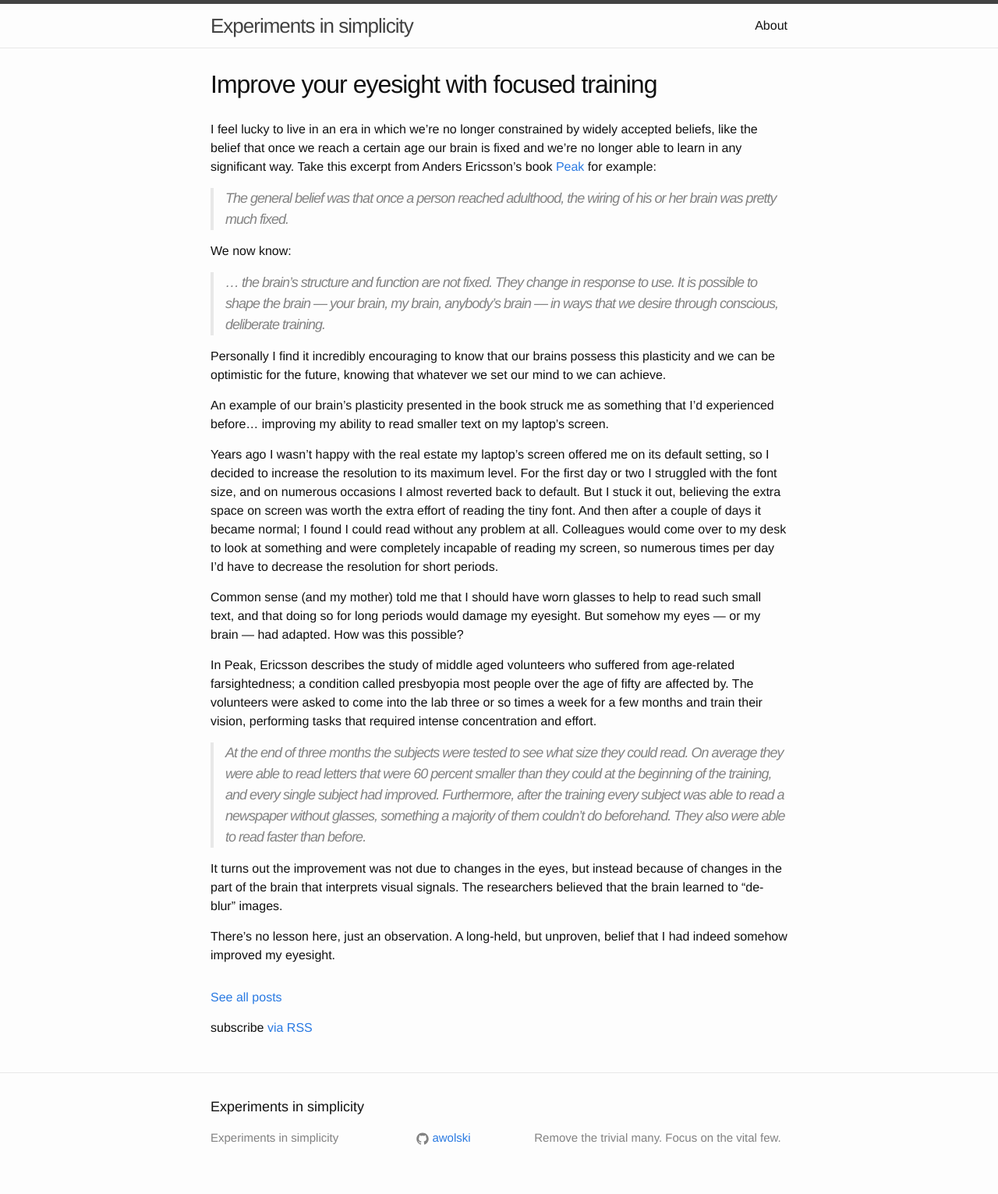
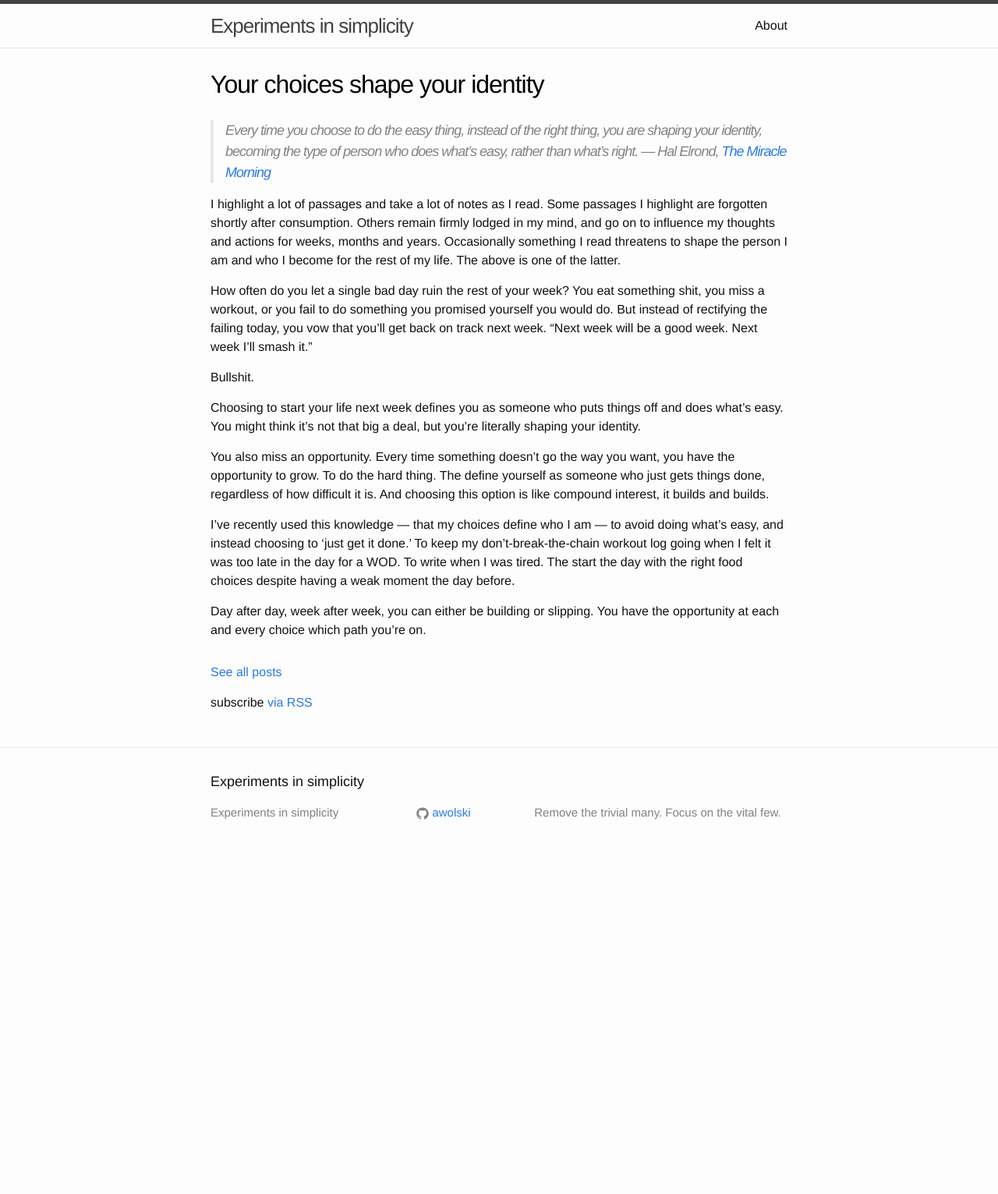
Before and after one commit to awolski/awolski.github.io, a Jekyll site: the page built from index.html, in a window 1280 px wide. Shown: the whole page at 78% size. Built offline with Jekyll 4.4.1, drawn with Linux system fonts in a browser that asks for light colours; comment, search, counter and statistics services are not loaded; after the commit the page ends 1114 px from its top, so only the background shows below that.

Commit message:
Add choices shape identity post

```diff
--- a/_includes/style.css
+++ b/_includes/style.css
@@ -10,3 +10,7 @@
 .archives .post-list > li {
   margin-bottom: 3px;
 }
+
+a h1 {
+  color: #000;
+}
--- /dev/null
+++ b/_posts/2017-01-25-your-choices-shape-your-identity.md
@@ -0,0 +1,22 @@
+---
+layout: post
+title:  "Your choices shape your identity"
+---
+
+> Every time you choose to do the easy thing, instead of the right thing, you are shaping your identity, becoming the type of person who does what’s easy, rather than what’s right. — Hal Elrond, [The Miracle Morning][the-miracle-morning]
+
+I highlight a lot of passages and take a lot of notes as I read. Some passages I highlight are forgotten shortly after consumption. Others remain firmly lodged in my mind, and go on to influence my thoughts and actions for weeks, months and years. Occasionally something I read threatens to shape the person I am and who I become for the rest of my life. The above is one of the latter.
+
+How often do you let a single bad day ruin the rest of your week? You eat something shit, you miss a workout, or you fail to do something you promised yourself you would do. But instead of rectifying the failing today, you vow that you'll get back on track next week. "Next week will be a good week. Next week I'll smash it."
+
+Bullshit.
+
+Choosing to start your life next week defines you as someone who puts things off and does what's easy. You might think it's not that big a deal, but you're literally shaping your identity.
+
+You also miss an opportunity. Every time something doesn't go the way you want, you have the opportunity to grow. To do the hard thing. The define yourself as someone who just gets things done, regardless of how difficult it is. And choosing this option is like compound interest, it builds and builds.
+
+I've recently used this knowledge — that my choices define who I am — to avoid doing what's easy, and instead choosing to 'just get it done.' To keep my don't-break-the-chain workout log going when I felt it was too late in the day for a WOD. To write when I was tired. The start the day with the right food choices despite having a weak moment the day before.
+
+Day after day, week after week, you can either be building or slipping. You have the opportunity at each and every choice which path you're on.
+
+[the-miracle-morning]: https://www.amazon.co.uk/dp/B013PKZUOW
--- a/index.html
+++ b/index.html
@@ -10,7 +10,9 @@ layout: default
     <article class="post" itemscope itemtype="http://schema.org/BlogPosting">
 
       <header class="post-header">
-        <h1 class="post-title" itemprop="name headline">{{ post.title }}</h1>
+        <a href="{{ post.url | prepend: site.baseurl }}">
+          <h1 class="post-title" itemprop="name headline">{{ post.title }}</h1>
+        </a>
 
       </header>
 
```
